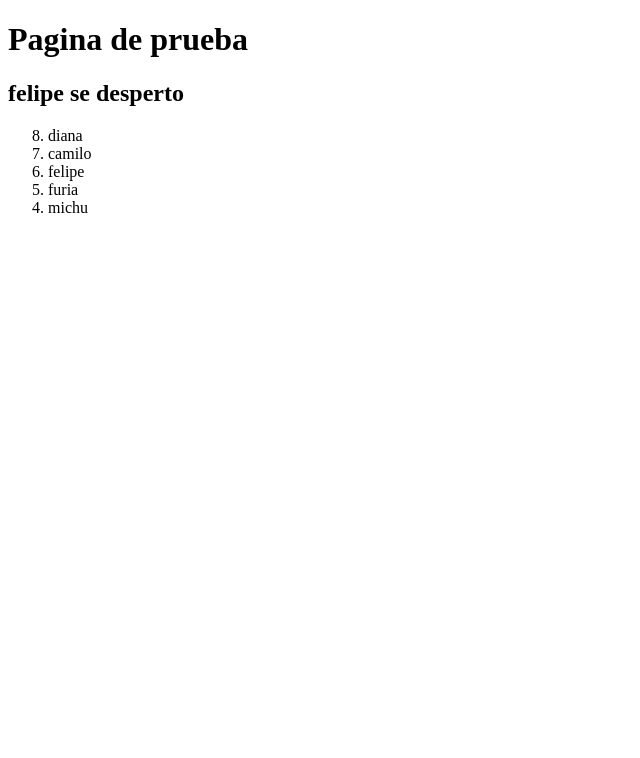
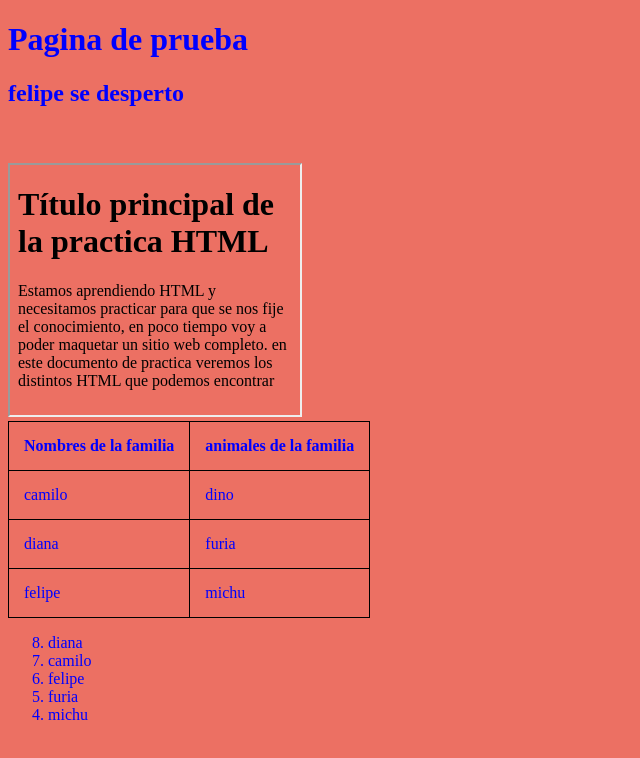
Before and after one commit to dianag88/prueba-git, a plain HTML site: page prueba.html in a window 1280 px wide. Shown: the whole page, without its empty margins (0-640 px from the left). Drawn offline with Linux system fonts and the light colour scheme.

Commit message:
commit numero 4
Agregamos un iframe de la prueba html, pusimos color de fondo y al
texto, agregamos una tabla con los nombres de la familia y mascotas.

```diff
--- a/prueba.html
+++ b/prueba.html
@@ -1,14 +1,49 @@
 <!DOCTYPE html>
 <html lang="en">
 <head>
+  <style>
+    table, th, td {border: 1px solid black;
+    border-collapse: collapse;}
+    th,td{
+      padding: 15px;
+    }
+  </style>
     <meta charset="UTF-8">
     <meta http-equiv="X-UA-Compatible" content="IE=edge">
     <meta name="viewport" content="width=device-width, initial-scale=1.0">
     <title>Document</title>
 </head>
-<body>
+<body text="blue" bgcolor="#EC7063 ">
     <h1>Pagina de prueba</h1>
     <h2>felipe se desperto</h2>
+
+  <br>
+  <br>
+
+    <iframe src="http://127.0.0.1:5500/index.html" width=290 height=250>Texto para cuando el navegador no conoce la etiqueta iframe </iframe>
+
+    <br>
+
+
+    <table>
+      <tr>
+        <th>Nombres de la familia</th>
+        <th>animales de la familia</th>
+      </tr>
+      <tr>
+        <td>camilo</td>
+        <td>dino</td>
+      </tr>
+      <tr>
+        <td>diana</td>
+        <td>furia</td>
+      </tr>
+      <tr>
+        <td>felipe</td>
+        <td>michu</td>
+      </tr>
+    </table>
+
     <ol reversed start="8">
       <li> diana </li>
       <li> camilo </li>
```
